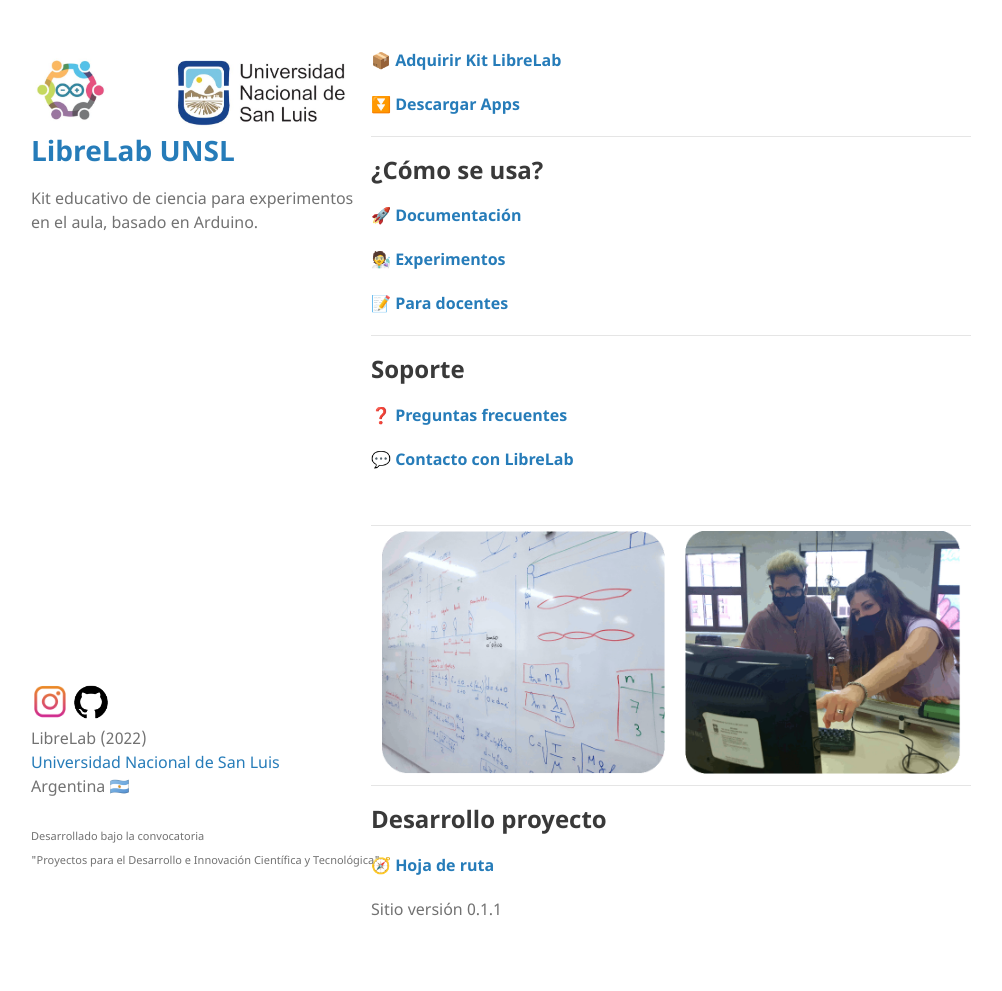
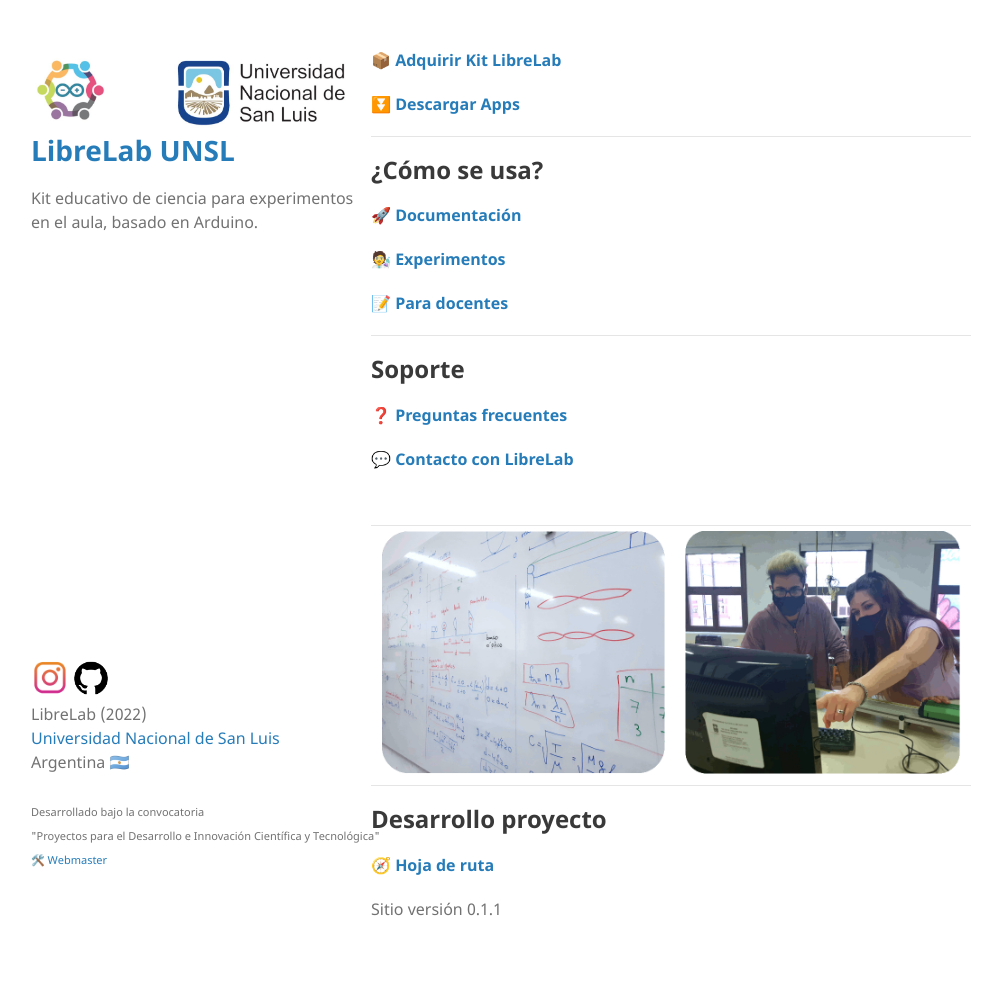
Before and after one commit to labunsl/labunsl.github.io, a Jekyll site: the page built from index.md, in a window 1280 px wide. Shown: the whole page, without its empty margins (119-1121 px from the left). Built offline with Jekyll 4.4.1, drawn with Linux system fonts in a browser that asks for light colours.

Commit message:
Update default.html

```diff
--- a/_layouts/default.html
+++ b/_layouts/default.html
@@ -42,7 +42,9 @@
 	<a href="http://unsl.edu.ar">Universidad Nacional de San Luis</a><br>
 	Argentina 🇦🇷<br><br>
 	<small>Desarrollado bajo la convocatoria<br>
-	"Proyectos para el Desarrollo e Innovación Científica y Tecnológica"</small>
+	"Proyectos para el Desarrollo e Innovación Científica y Tecnológica"</small><br>
+
+	<small><a href="https://kierprev.github.io">🛠️ Webmaster</a></small>
 
       </footer>
     </div>
```
